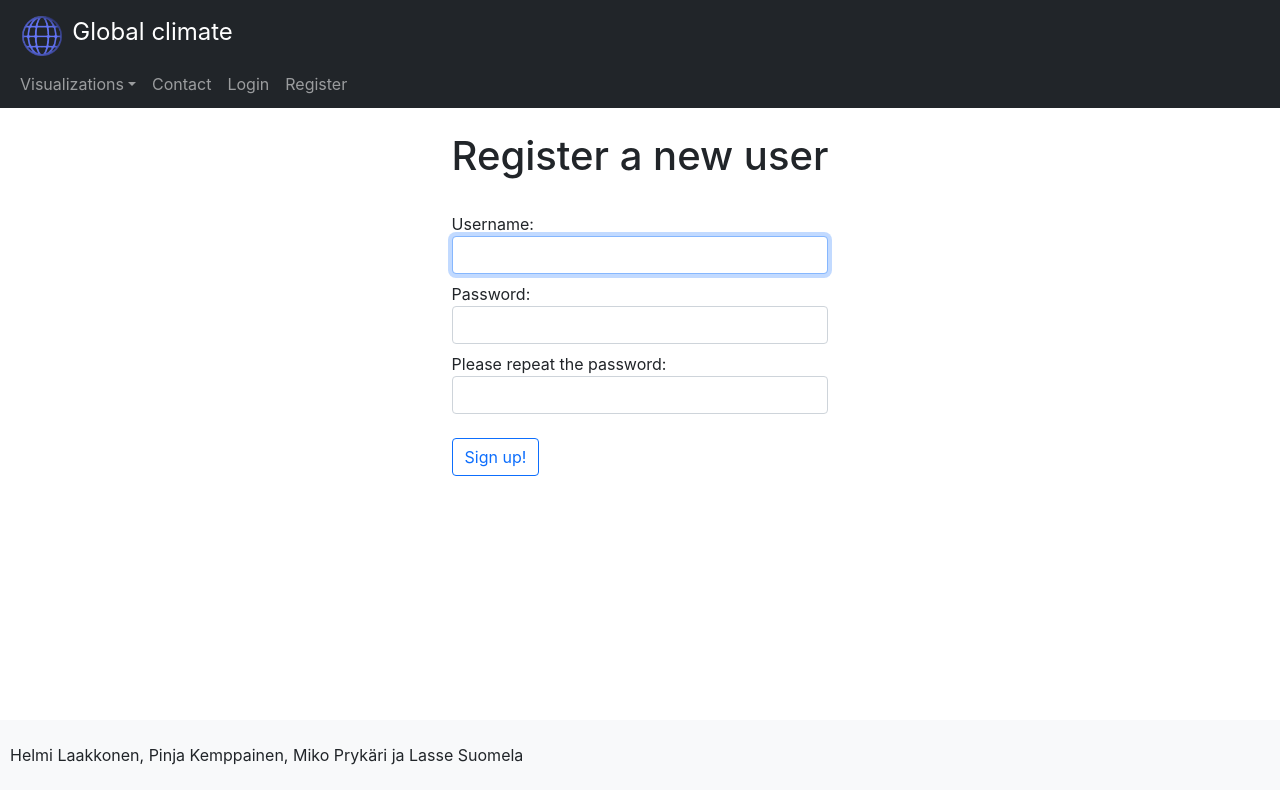
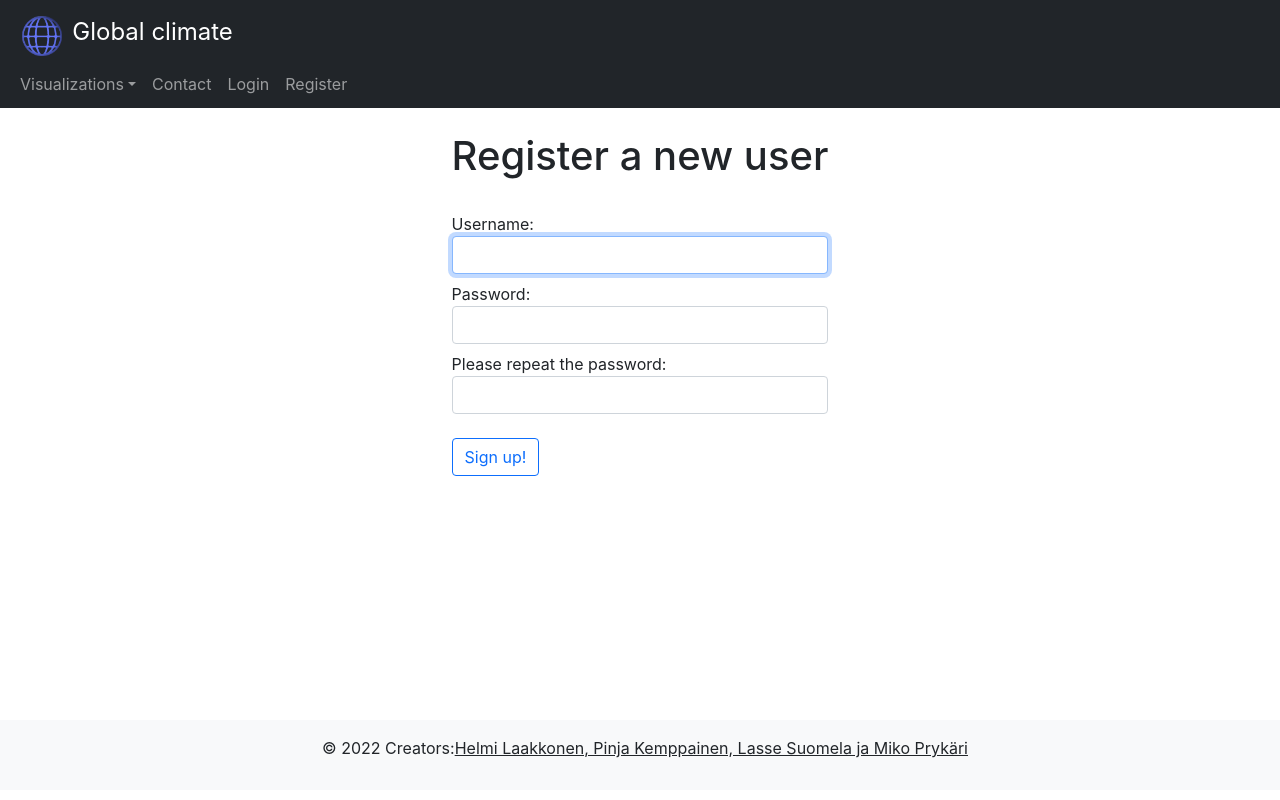
Before and after one commit to WebProject16/React_ClimateVisualizations, a React (Create React App) app in the folder frontend/: page /Register in a window 1280 px wide. Built offline with nearby package versions, Linux system fonts and the light colour scheme.

Commit message:
Edited footer & other components

```diff
--- a/frontend/package.json
+++ b/frontend/package.json
@@ -13,7 +13,7 @@
     "react-chartjs-2": "^4.3.1",
     "react-dom": "^18.2.0",
     "react-router-dom": "^6.4.3",
-    "react-scripts": "5.0.1",
+    "react-scripts": "^2.1.3",
     "web-vitals": "^2.1.4"
   },
   "scripts": {
--- a/frontend/src/Components/Contact.js
+++ b/frontend/src/Components/Contact.js
@@ -1,3 +1,5 @@
+import React from 'react';
+
 export default function Contact() {
     return (
 
--- a/frontend/src/Components/Create.js
+++ b/frontend/src/Components/Create.js
@@ -1,3 +1,5 @@
+import React from 'react';
+
 export default function Create() {
     return (
 
--- a/frontend/src/Components/Footer.js
+++ b/frontend/src/Components/Footer.js
@@ -1,11 +1,13 @@
 import React from 'react';
 
 export default function Footer() {
-    //could make a cooler footer later but using this navbar styling works for now
     return (
     <div className='container-fluid'>
-        <footer className="footer-bot navbar navbar-expand-lg navbar-light bg-light">
-            <span>Helmi Laakkonen, Pinja Kemppainen, Miko Prykäri ja Lasse Suomela</span>
+        <footer className="footer-bot bg-light text-center text-lg-start">
+            <div className="text-center p-3">
+            © 2022 Creators:
+                <a className="text-dark" href="https://github.com/WebProject16/React_ClimateVisualizations">Helmi Laakkonen, Pinja Kemppainen, Lasse Suomela ja Miko Prykäri </a>
+            </div>
         </footer>
     </div>
 
--- a/frontend/src/Components/Home.js
+++ b/frontend/src/Components/Home.js
@@ -1,3 +1,5 @@
+import React from 'react';
+
 export default function Home() {
     return (
 
--- a/frontend/src/Components/Profile.js
+++ b/frontend/src/Components/Profile.js
@@ -1,5 +1,5 @@
 import {Delete} from '../API/request';
-import { useState,  useEffect } from 'react';
+import React, { useState,  useEffect } from 'react';
 
 export default function Profile() {
 
@@ -10,7 +10,7 @@ export default function Profile() {
 
 
     const DelProfile = async () => {
-        await Delete ("/somePath",
+        await Delete ("/user/deleteUser",
         (res) => {
             console.log(res.request.status)
         })
```
Also changed, not shown: 1 other file (tests, documents, lock files or other folders).
